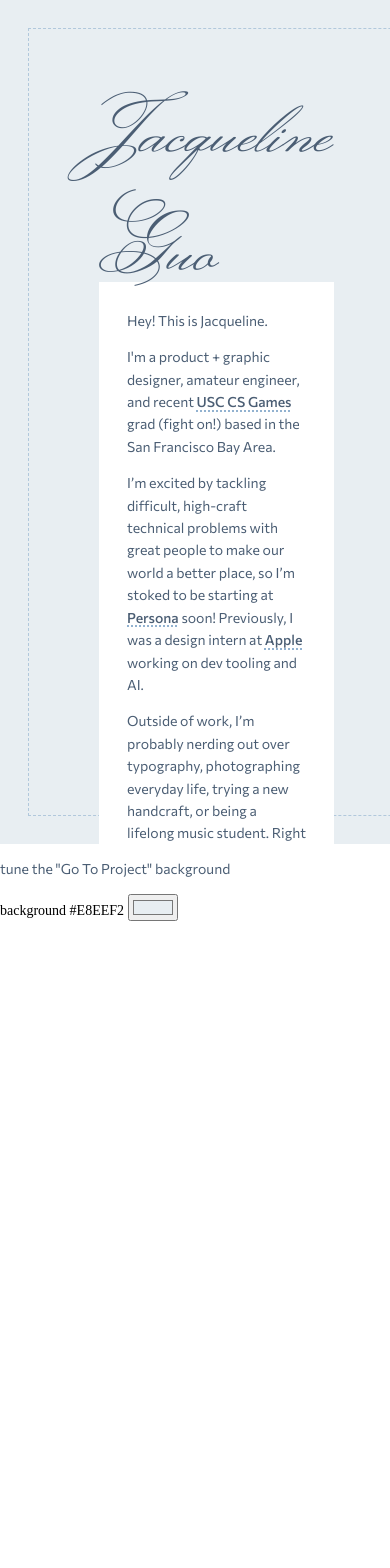
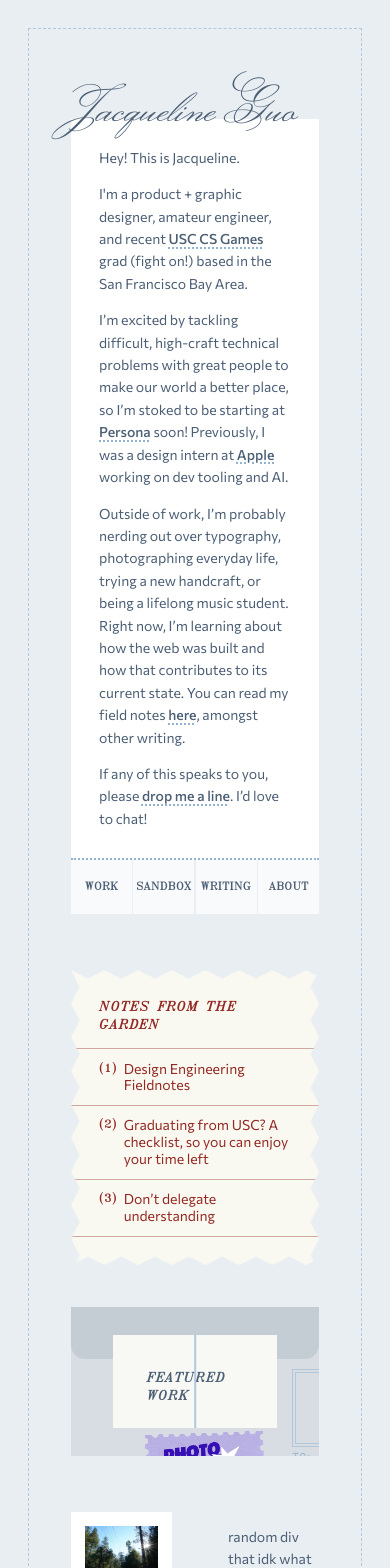
Before and after one commit to jacquelineguo7/jacquelineguo.com, a SvelteKit app: page / in a window 390 px wide. Shown: the top 1568 px of the page. Before the commit the page ends 921 px from the top, so only its background shows below. Built offline with nearby package versions, Linux system fonts and the light colour scheme.

Commit message:
initial responsiveness edits

```diff
--- a/src/routes/+page.svelte
+++ b/src/routes/+page.svelte
@@ -44,7 +44,7 @@
     let goBg = $state('#E8EEF2');          // matches --background--blue
 
     let cardbingo = $state({
-        x: 32, y: 100, rotation: -2, width: 11, z: 1,
+        x: 32, y: 100, rotation: -2, width: 12, z: 1,
         href: '/work/bingo',
         title: 'photo bingo',
         desc: 'Creating a 10x bingo experience for groups using playful visual and interaction design.',
@@ -52,7 +52,7 @@
     });
 
     let cardxcode = $state({
-        x: 185, y: 195, rotation: 0, width: 15, z: 2,
+        x: 185, y: 195, rotation: 0, width: 16, z: 2,
         href: '/work/xcode',
         title: 'xcode',
         desc: 'Reimagining the new project experience and building with AI in Xcode.',
@@ -60,7 +60,7 @@
     });
 
     let cardrabbit = $state({
-        x: 210, y: 30, rotation: 3, width: 13, z: 3,
+        x: 210, y: 30, rotation: 3, width: 14, z: 3,
         href: '/work/rabbitholing',
         title: 'rabbitholing',
         desc: 'Rabbithole with LLMs by interacting with your chat queries in the form of a knowledge graph.',
@@ -136,10 +136,6 @@
         'World Wide Web, Earth'
     ]);
     // $derived as a computed state (calculated from other reactive things)
-
-    // TODO F7/F8: component actions (not inside the draggable action below)
-    //   goBack()  → placed = null;  (also bind to Escape keydown + corner click)
-    //   mail()    → goto(resolve(placed.href));  (the LET'S GO button)
 
     function draggable(node, pos) {
     let startX, startY, originX, originY;
@@ -431,7 +427,7 @@
 
                         <div
                             class="floating-item"
-                            style:--card-w="{cardbingo.width}rem"
+                            style:--card-w={cardbingo.width}
                             style:transform="translate3d({cardbingo.x}px, {cardbingo.y}px, 0) rotate({cardbingo.rotation}deg)"
                             style:z-index={cardbingo.z}
                             use:draggable={cardbingo}
@@ -444,7 +440,7 @@
 
                         <div
                             class="floating-item"
-                            style:--card-w="{cardxcode.width}rem"
+                            style:--card-w={cardxcode.width}
                             style:transform="translate3d({cardxcode.x}px, {cardxcode.y}px, 0) rotate({cardxcode.rotation}deg)"
                             style:z-index={cardxcode.z}
                             use:draggable={cardxcode}
@@ -457,7 +453,7 @@
 
                         <div
                             class="floating-item"
-                            style:--card-w="{cardrabbit.width}rem"
+                            style:--card-w={cardrabbit.width}
                             style:transform="translate3d({cardrabbit.x}px, {cardrabbit.y}px, 0) rotate({cardrabbit.rotation}deg)"
                             style:z-index={cardrabbit.z}
                             use:draggable={cardrabbit}
@@ -467,18 +463,6 @@
                                 <!-- <span class="coord-readout">{Math.round(cardrabbit.x)}, {Math.round(cardrabbit.y)}</span> -->
                             </div>
                         </div>
-
-                        <!-- TODO F7: render {#if placed} — a tinted "back" hit-area over the
-                             bottom-left corner where the stamps bunch. Click anywhere in it (or
-                             on a stamp) → goBack(). Scale the stamps a little on hover. Include a
-                             visible "← BACK" label so it reads as a control, not just a pile.
-                             goBack() RESTORES the snapshot taken in F6 (animate all three cards
-                             back to their saved x/y/rotation/z), then sets placed = null — so the
-                             arrangement the user left is preserved, not reset to defaults. -->
-
-                        <!-- TODO F8: render {#if placed} — the "LET'S GO →" button → mail()
-                             (the navigation). This is the deliberate "send" step. Focus it on
-                             enter so it's keyboard-reachable. -->
                     </div>
                 </div>
 
@@ -495,18 +479,6 @@
         </div>
     </div>
 </div>
-
-{#if import.meta.env.DEV}
-    <!-- THROWAWAY — delete this panel + the goBg state once you've picked a
-         color you like. Doesn't render in production builds. -->
-    <div class="tune-panel">
-        <p class="tune-title">tune the "Go To Project" background</p>
-        <label>
-            background <span class="tune-value">{goBg}</span>
-            <input type="color" bind:value={goBg}>
-        </label>
-    </div>
-{/if}
 
 <style>
     :global(*) { box-sizing: border-box; }
@@ -539,8 +511,7 @@
     .page-container {
         display: flex;
         width: 100%; /* Use 100% instead of 100vw to avoid scrollbar overflow */
-        height: 100dvh;
-        overflow: hidden; /* Prevents scrolling */
+        min-height: 100dvh; /* fill the viewport, but grow + scroll when content needs it */
         background-color: var(--background--blue);
     }
 
@@ -583,7 +554,7 @@
         margin: 0;
         padding: 0;
         font-family: 'Monsieur-La-Doulaise';
-        font-size: 5.4rem;
+        font-size: clamp(3rem, 12vw, 5.4rem);   /* shrinks with the column, caps at the design size */
         font-weight: 400;
         color: var(--primary--blue);
         margin-bottom: -1.8rem;
@@ -722,11 +693,11 @@
 
     #envelope {
         background-color: #D7DDE2;
-        height: 60vh;          /* gives the flap's % height something to resolve against */
+        aspect-ratio: 5 / 3; /* fixed envelope proportion (5.5 wide × 3 tall) */
+        height: auto;          /* let the ratio drive height instead of the viewport */
         position: relative;
         padding: 2rem 3rem 2rem 3rem;
         overflow: hidden;
-        min-height: 50vh;
     }
 
     #envelope-flap {
@@ -748,6 +719,16 @@
         color: var(--primary--blue);
         align-items: baseline;
         gap: 2rem;
+
+        /* make the postcard a size-query container so 1cqw = 1% of its width.
+           the stamps + drop-zone size themselves in --stamp-unit below, which
+           tracks the postcard width — so their relative sizes stay locked and
+           the drag/drop interaction behaves the same at any width. */
+        container-type: inline-size;
+        /* 1 unit ≈ the old 1rem at the reference postcard width (~1054px, so
+           14px ≈ 1.33cqw). caps at 1rem (never bigger than the desktop design),
+           shrinks with the postcard, floors at 0.7rem so it stays usable. */
+        --stamp-unit: clamp(0.7rem, 1.33cqw, 1rem);
     }
     #postcard::after {
         content: '';
@@ -782,8 +763,8 @@
     .stamp-div {
         color: var(--light--blue);
         display: flex;
-        width: 10rem;
-        height: 8rem;
+        width: calc(10 * var(--stamp-unit));   /* was 10rem — now scales with the postcard */
+        height: calc(8 * var(--stamp-unit));   /* was 8rem */
         border: 0.3rem double var(--light--blue);
         justify-content: center;
         align-items: center;
@@ -816,6 +797,9 @@
         position: absolute;      /* lifts out of flow; positioned from the stage */
         top: 0;
         left: 0;                 /* origin = stage top-left; transform does the moving */
+        transform-origin: top left;   /* pin the stamp's top-left corner at (x,y) so
+                                         rotation + size changes radiate from there —
+                                         the layout holds as the postcard resizes */
         cursor: grab;
         touch-action: none;
         user-select: none;
@@ -831,7 +815,9 @@
     }
 
     .example-card {
-        width: var(--card-w, 13rem);
+        /* --card-w is now a unitless count (11/13/15), scaled by --stamp-unit so
+           each stamp stays a fixed % of the postcard, same basis as .stamp-div */
+        width: calc(var(--card-w, 13) * var(--stamp-unit));
         transition: transform 150ms ease-out;   /* grab-scale animation */
         transform-origin: center;
     }
@@ -912,8 +898,6 @@
            delete goBg + the <div class="tune-panel"> near the end of the markup */
         background-color: var(--go-bg, var(--background--blue));
     }
-
-    /* TODO F8: tune this hover interaction */
     .lets-go:hover {
         color: var(--tertiary--blue);
     }
@@ -934,13 +918,25 @@
         color: var(--secondary--blue);
     }
 
-    /* ── TODO: styles for the placed state ───────────────────────────
-       F4  .placed layout : title / desc / media column on pc-left
-       F5  stamp-in-box    : sizing + transition for the snapped stamp
-       F6  .corner-cluster : bottom-left stack positions for idle stamps
-       F7  .back-area      : light-red tint hit-area + stamp hover-scale
-       F8  .lets-go / .back-btn : button styling (Whois/Hershey type)
-       F10 transitions     : reuse var(--duration-base)/var(--ease-out)
-       ──────────────────────────────────────────────────────────────── */
+    /* ── RESPONSIVE: below this width the two columns stack, right under left.
+       The interactive postcard's small-screen behavior is a separate pass
+       (stamps still use fixed-px starts), so expect it to look tight here. ── */
+    @media (max-width: 1400px) {
+        .page-layout {
+            flex-direction: column;
+            padding: 3rem;
+            gap: 3rem;
+            min-height: auto;   /* size to content + scroll — don't squish the postcard */
+        }
+        /* stop the below-content vertical shrink (old fixed-height scaffolding),
+           so the envelope keeps its 5.5/3 aspect-ratio when stacked */
+        .col {
+            min-height: auto;
+        }
+        #left-col,
+        #right-col {
+            flex: 1;   /* drop the 1 : 1.6 desktop ratio when stacked */
+        }
+    }
 
 </style>
```
